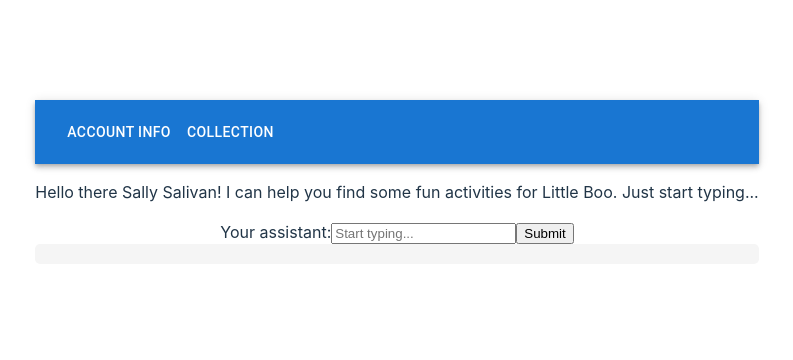
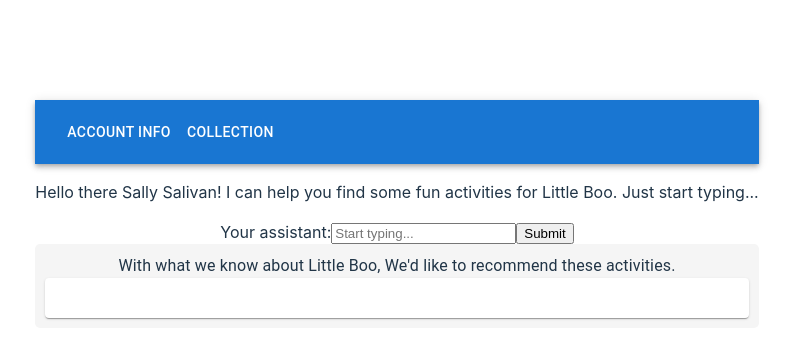
Before and after one commit to pattpjy/playpal_ai, a React (Vite) app: page / in a window 1280 px wide. Shown: the top 360 px of the page, without its empty margins (243-1036 px from the left). Built offline with nearby package versions, Linux system fonts and the light colour scheme.

Commit message:
Add styles and toggletext

```diff
--- a/src/App.jsx
+++ b/src/App.jsx
@@ -30,7 +30,7 @@ export const App = () => {
           activities for {current_user.childName}. Just start typing...
         </p>
       )}
-      <Chat />
+      <Chat user={mock_user} />
     </>
   );
 };
--- a/src/features/Chat/Chat.tsx
+++ b/src/features/Chat/Chat.tsx
@@ -3,7 +3,7 @@ import { PromptForm } from './PromptForm.tsx';
 import { DisplayChat } from './DisplayChat.tsx';
 import { chatAPIResponse } from '../../model/chat.ts';
 
-export const Chat: React.FC = () => {
+export const Chat: React.FC = ({ user }) => {
   const [queryText, setQueryText] = useState('');
   const [chatMSG, setChatMSG] = useState<chatAPIResponse>({
     text: '',
@@ -100,6 +100,7 @@ export const Chat: React.FC = () => {
       <DisplayChat
         text={chatMSG?.text}
         activities_list={chatMSG?.activities_list}
+        user={user}
       ></DisplayChat>
     </>
   );
--- a/src/features/Chat/DisplayChat.tsx
+++ b/src/features/Chat/DisplayChat.tsx
@@ -1,19 +1,21 @@
-import React from 'react';
+import React, { useState } from 'react';
 import {
   Box,
+  CardActions,
+  CardMedia,
   IconButton,
   List,
   ListItem,
+  ListItemButton,
   ListItemText,
   Typography,
 } from '@mui/material';
-import BookmarksIcon from '@mui/icons-material/Bookmarks';
-import { chatAPIResponse } from '../../model/chat';
+import FavoriteBorderIcon from '@mui/icons-material/FavoriteBorder';
+import Card from '@mui/material/Card';
+import CardContent from '@mui/material/CardContent';
+export const DisplayChat = ({ text, activities_list, user }) => {
+  const [textWrapper, setTextWrapper] = useState(false);
 
-export const DisplayChat: React.FC<chatAPIResponse> = ({
-  text,
-  activities_list,
-}) => {
   return (
     <div>
       <Box
@@ -23,17 +25,43 @@ export const DisplayChat: React.FC<chatAPIResponse> = ({
           borderRadius: '5px',
         }}
       >
-        <Typography variant='body1'>{text}</Typography>
+        <Typography variant='body1'>
+          With what we know about {user.childName}, We'd like to recommend these
+          activities.
+        </Typography>
+        <Card>
+          <CardContent>
             <List disablePadding>
               {activities_list.map((activities_list, index) => (
-            <ListItem>
+                <ListItem key={index + 123}>
+                  <CardActions key={index + 111}>
                     <IconButton edge='end' aria-label='delete'>
-                <BookmarksIcon />
+                      <FavoriteBorderIcon />
                     </IconButton>
-              <ListItemText primary={activities_list.title} />
+                  </CardActions>
+                  <ListItemButton>
+                    <ListItemText
+                      key={index + 333}
+                      primary={activities_list.title}
+                    />
+                  </ListItemButton>
+                  <ListItemText
+                    key={index + 222}
+                    primary={activities_list.Content}
+                    onClick={() => setTextWrapper(!textWrapper)}
+                    style={{ whiteSpace: textWrapper ? 'pre-wrap' : 'nowrap' }}
+                  />
+                  <CardMedia
+                    component='img'
+                    key={index + 444}
+                    sx={{ width: 151 }}
+                    image={activities_list.thumbnail}
+                  />
                 </ListItem>
               ))}
             </List>
+          </CardContent>
+        </Card>
       </Box>
     </div>
   );
```
Lines whose indentation alone changed are shown as unchanged.
